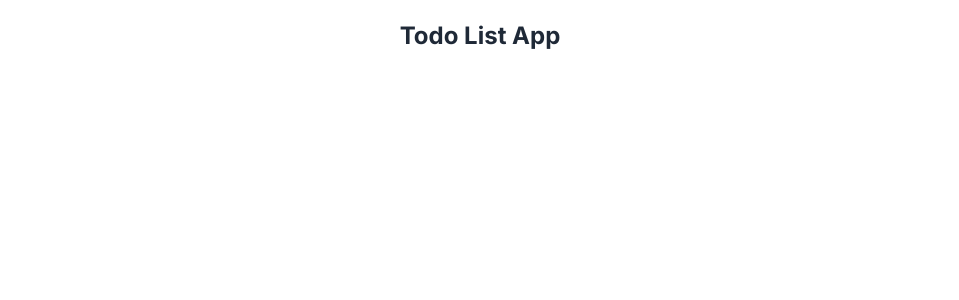
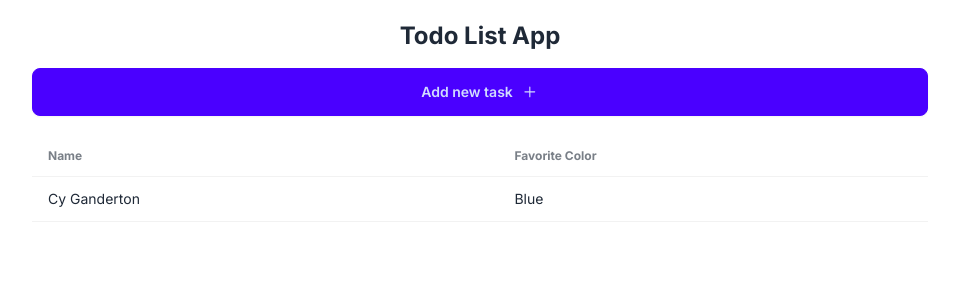
Before and after one commit to LarryKoonz/nextjs-todolist, a Next.js app in the folder todo-app/: page / in a window 1280 px wide. Shown: the top 300 px of the page, without its empty margins (160-1119 px from the left). Built offline with nearby package versions, Linux system fonts and the light colour scheme.

Commit message:
installing dependencies, ui template, dummy data

```diff
--- /dev/null
+++ b/package.json
@@ -0,0 +1,6 @@
+{
+  "dependencies": {
+    "json-server": "^1.0.0-alpha.23",
+    "react-icons": "^5.0.1"
+  }
+}
--- /dev/null
+++ b/todo-app/app/components/AddTask.tsx
@@ -0,0 +1,13 @@
+import { GoPlus } from "react-icons/go";
+const AddTask = () => {
+  return (
+    <div>
+      <button className="btn btn-primary w-full">
+        Add new task
+        <GoPlus size={18} />
+      </button>
+    </div>
+  );
+};
+
+export default AddTask;
--- /dev/null
+++ b/todo-app/app/components/TodoList.tsx
@@ -0,0 +1,24 @@
+const TodoList = () => {
+  return (
+    <div className="overflow-x-auto">
+      <table className="table">
+        {/* head */}
+        <thead>
+          <tr>
+            <th>Name</th>
+            <th>Favorite Color</th>
+          </tr>
+        </thead>
+        <tbody>
+          {/* row 1 */}
+          <tr>
+            <td>Cy Ganderton</td>
+            <td>Blue</td>
+          </tr>
+        </tbody>
+      </table>
+    </div>
+  );
+};
+
+export default TodoList;
--- a/todo-app/app/page.tsx
+++ b/todo-app/app/page.tsx
@@ -1,10 +1,14 @@
+import AddTask from "./components/AddTask";
+import TodoList from "./components/TodoList";
 
 export default function Home() {
   return (
     <main className="max-w-4xl mx-auto mt-4">
       <div className="text-center my-5 flex flex-col gap-4">
         <h1 className="text-2xl font-bold">Todo List App</h1>
+        <AddTask />
       </div>
+      <TodoList />
     </main>
   );
 }
--- /dev/null
+++ b/todo-app/data/todos.json
@@ -0,0 +1,12 @@
+{
+    "tasks" : [
+        {
+            "id" : 1,
+            "text" : "Buy orange juice"
+        },
+        {
+            "id": 2,
+            "text" : "Call my friend"
+        }
+    ]
+}
--- a/todo-app/package.json
+++ b/todo-app/package.json
@@ -6,7 +6,8 @@
     "dev": "next dev",
     "build": "next build",
     "start": "next start",
-    "lint": "next lint"
+    "lint": "next lint",
+    "json-server": "json-server --watch data/todos.json --port 3001"
   },
   "dependencies": {
     "next": "14.1.3",
```
Also changed, not shown: 1 other file (tests, documents, lock files or other folders).
